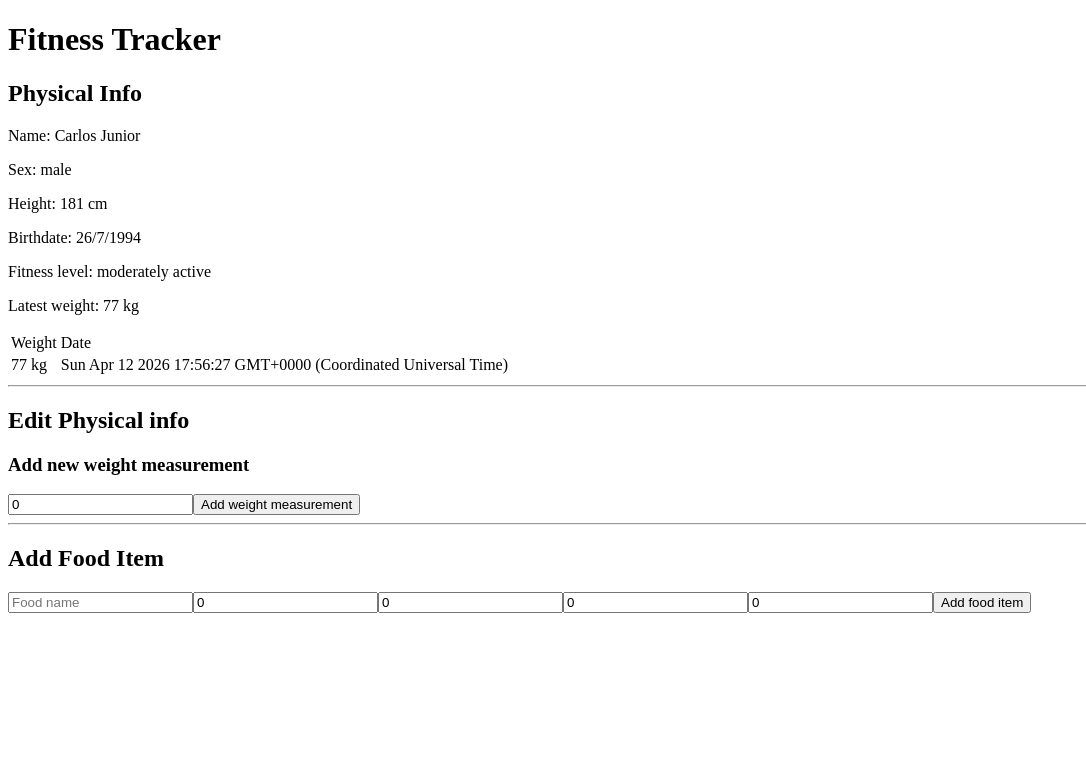
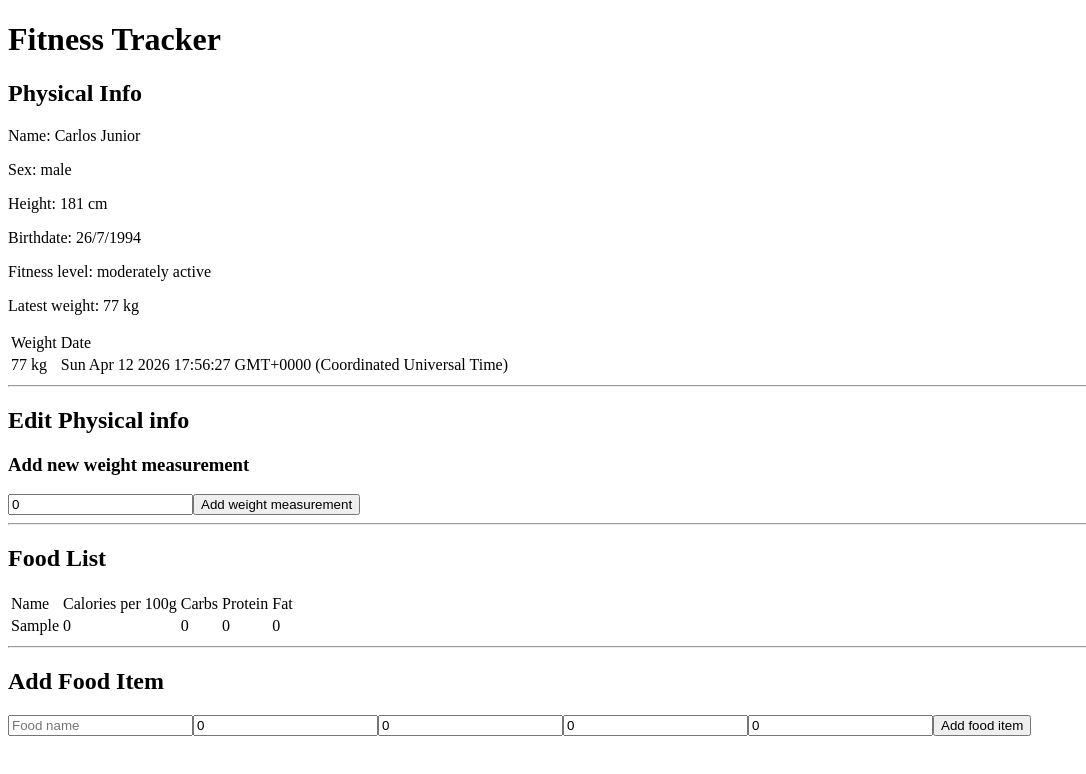
Before and after one commit to ccassinjr/fitnesstracker, a React (Vite) app: page / in a window 1280 px wide. Both pictures are taken after typing "Sample" into the empty fields and a click on the button "Add food item". Shown: the top 774 px of the page, without its empty margins (0-1086 px from the left). Built offline with nearby package versions, Linux system fonts and the light colour scheme.

Commit message:
Add FoodList component

```diff
--- a/src/index.tsx
+++ b/src/index.tsx
@@ -261,6 +261,36 @@ function AddFoodItem({
   );
 }
 
+function FoodList({ foods } : { foods: Array<FoodItem> }) {
+  return (
+    <>
+    <h2>Food List</h2>
+      <table>
+        <thead>
+          <tr>
+            <td>Name</td>
+            <td>Calories per 100g</td>
+            <td>Carbs</td>
+            <td>Protein</td>
+            <td>Fat</td>
+          </tr>
+        </thead>
+        <tbody>{foods.map((food, i) => (
+          <tr key={i}>
+            <td>{food.name}</td>
+            <td>{food.calories_per_100g}</td>
+            <td>{food.carbs}</td>
+            <td>{food.protein}</td>
+            <td>{food.fat}</td>
+          </tr>
+        ))
+}
+        </tbody>
+      </table>
+    </>
+  );
+}
+
 function App() {
   const [database, setDatabase] = useState<Database>(initialDatabase);
 
@@ -270,6 +300,8 @@ function App() {
       <PhysicalInfo physicalInfo={database.physicalInfo} />
       <hr />
       <EditPhysicalInfo database={database} setDatabase={setDatabase} />
+      <hr />
+      <FoodList foods={database.foods} />
       <hr />
       <AddFoodItem database={database} setDatabase={setDatabase} />
     </>
```
